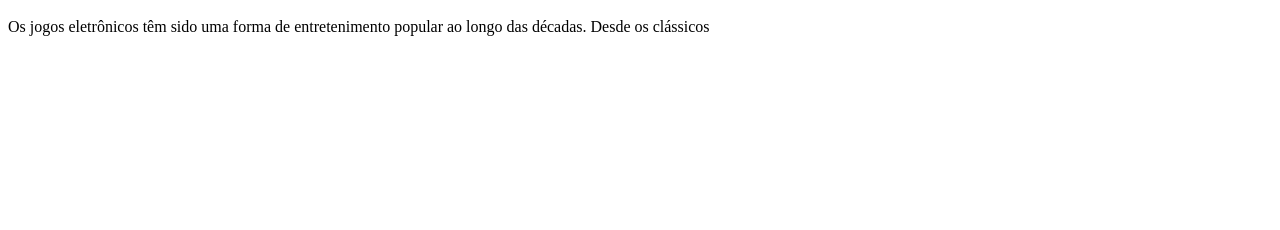
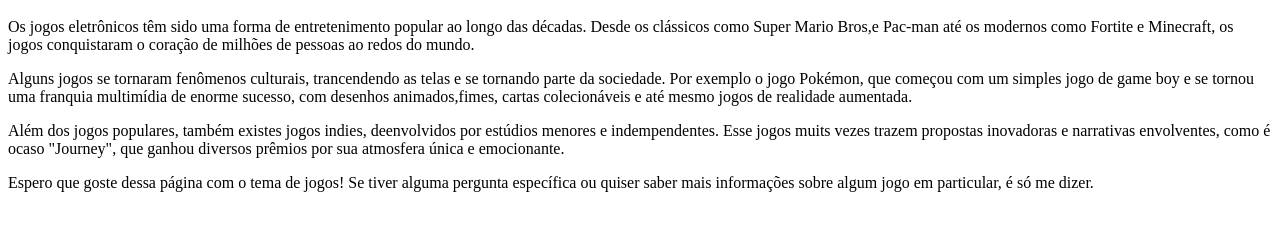
Before and after one commit to pedrosouza157/minha_pagina_web, a plain HTML site: page index.html in a window 1280 px wide. Shown: the part 48-278 px from the top of the page. Drawn offline with Linux system fonts and the light colour scheme.

Commit message:
minha página

```diff
--- a/index.html
+++ b/index.html
@@ -1,2 +1,5 @@
 <h1> Os jogos mais populares de todos os tempos </h1>
-<p> Os jogos eletrônicos têm sido uma forma de entretenimento popular ao longo das décadas. Desde os clássicos</p>
+<p> Os jogos eletrônicos têm sido uma forma de entretenimento popular ao longo das décadas. Desde os clássicos como Super Mario Bros,e Pac-man até os modernos como Fortite e Minecraft, os jogos conquistaram o coração de milhões de pessoas ao redos do mundo.</p>
+<p> Alguns jogos se tornaram fenômenos culturais, trancendendo as telas e se tornando parte da sociedade. Por exemplo o jogo Pokémon, que começou com um simples jogo de game boy e se tornou uma franquia multimídia de enorme sucesso, com desenhos animados,fimes, cartas colecionáveis e até mesmo jogos de realidade aumentada. </p>
+<p> Além dos jogos populares, também existes jogos indies, deenvolvidos por estúdios menores e indempendentes. Esse jogos muits vezes trazem propostas inovadoras e narrativas envolventes, como é ocaso "Journey", que ganhou diversos prêmios por sua atmosfera única e emocionante.</p>
+<p>Espero que goste dessa página com o tema de jogos! Se tiver alguma pergunta específica ou quiser saber mais informações sobre algum jogo em particular, é só me dizer.</p>
```
